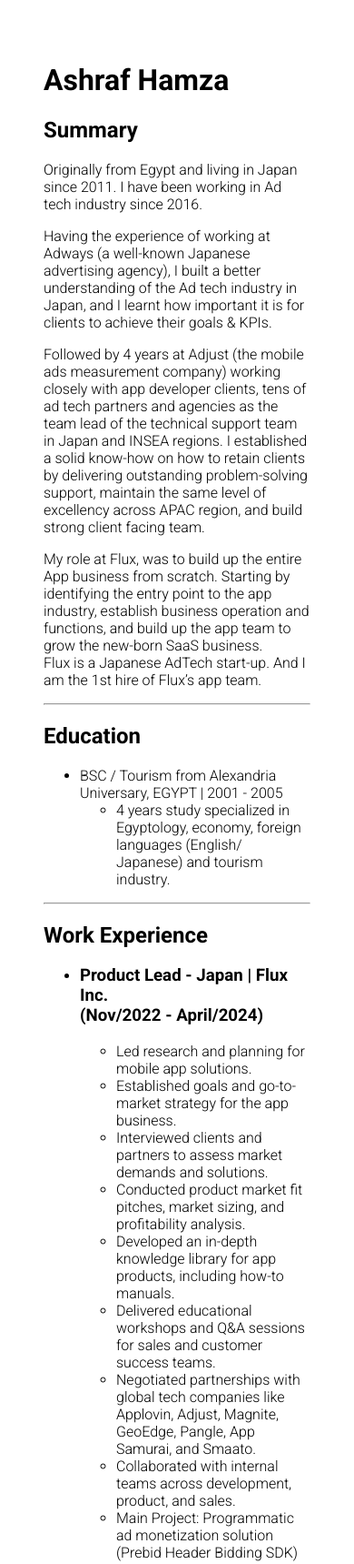
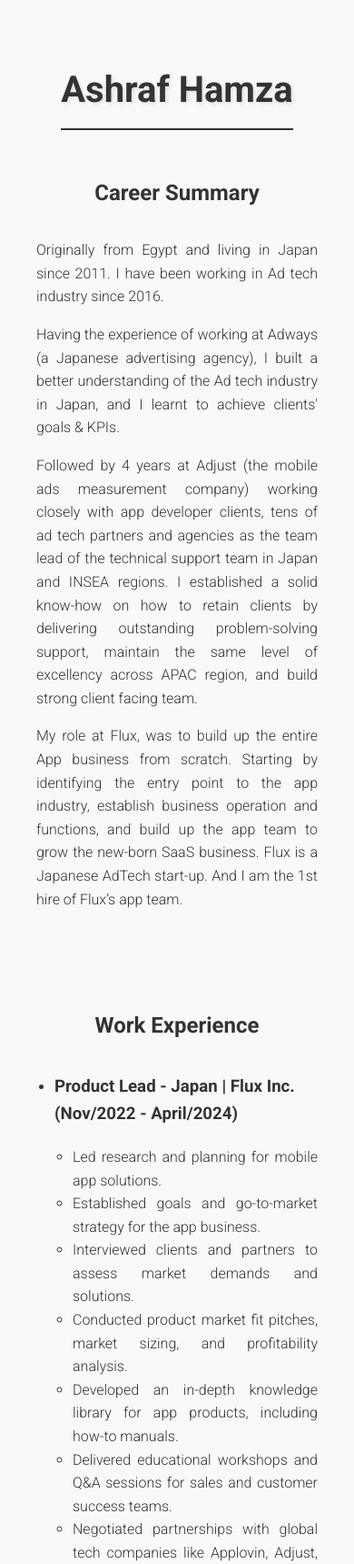
Before and after one commit to saharaclub/myResume, a plain HTML site: page index.html in a window 390 px wide. Shown: the top 1719 px of the page at 91% size. Drawn offline with Linux system fonts and the light colour scheme.

Commit message:
Update content

```diff
--- a/index.html
+++ b/index.html
@@ -1,6 +1,7 @@
 <!DOCTYPE html>
     <head>
         <meta charset="UTF-8">
+        <meta name="viewport" content="width=device-width, initial-scale=1.0">
         <title>Ashraf Hamza Resume</title>
 
         <link rel="preconnect" href="https://fonts.googleapis.com">
@@ -14,33 +15,124 @@
                 font-weight: 300;
                 font-style: normal;
                 padding: 40px;
+                max-width: 1000px;
+                margin: 0 auto;
+                line-height: 1.6;
+                background: #f9f9f9;
+                color: #333;
+            }
+
+            .resume-all {
+                display: flex;
+                flex-direction: column;
+                justify-content: center;
+                align-items: center;
+                align-content: center;
+                padding: 20px;
+            }
+
+            p, li {
+            line-height: 1.6;
+            text-align: justify;
+            font-size: large;
+            }
+
+            ul {
+                padding-left: 20px;
+            }
+
+
+            ul li::before {
+                font-weight: bold;
+                display: inline-block;
+                width: 1em;
+                margin-left: -1em;
+            }
+
+            h1 {
+
+                font-size: 60px;
+                text-align: center;
+                margin-bottom: 20px;
+                border-bottom: 2px solid #333;
+                padding-bottom: 10px;
+                text-shadow: 2px 2px 4px rgba(0, 0, 0, 0.1);
+            }
+
+            h2 {
+                font-size: 30px;
+                margin-top: 30px;
+                margin-bottom: 15px;
+            }
+
+            a {
+                color: #0073e6;
+                text-decoration: none;
+                transition: color 0.3s ease;
+            }
+
+            a:hover {
+                color: #005bb5;
+                text-decoration: underline;
+            }
+
+            footer {
+                text-align: center;
+                margin-top: 40px;
+                padding-top: 20px;
+                border-top: 1px solid #ccc;
+                font-size: 14px;
+                color: #666;
+            }
+
+            hr {
+                margin: 30px 0;
+                border: 0;
+                border-top: 1px solid #ccc;
+            }
+
+            @media (max-width: 768px) {
+                h1 {
+                    font-size: 40px;
+                }
+
+                h2 {
+                    font-size: 24px;
+                }
+
+                body {
+                    padding: 20px;
+                }
+
+                p, li {
+                    line-height: 1.6;
+                    text-align: justify;
+                    font-size: medium;
+                }
             }
         </style>
-
     </head>
 
     <body>
+        <div class="resume-all">
+            <div>
                 <h1>Ashraf Hamza</h1>
+            </div>
 
-            <h2>Summary</h2>
+            <div>
+                <h2>Career Summary</h2>
+            </div>
+            <div>
                 <p>Originally from Egypt and living in Japan since 2011. I have been working in Ad tech industry since 2016.</p>
-            <p>Having the experience of working at Adways (a well-known Japanese advertising agency), I built a better understanding of the Ad tech industry in Japan, and I learnt how important it is for clients to achieve their goals & KPIs.</p>
+                <p>Having the experience of working at Adways (a Japanese advertising agency), I built a better understanding of the Ad tech industry in Japan, and I learnt to achieve clients' goals & KPIs.</p>
                 <p>Followed by 4 years at Adjust (the mobile ads measurement company) working closely with app developer clients, tens of ad tech partners and agencies as the team lead of the technical support team in Japan and INSEA regions. I established a solid know-how on how to retain clients by delivering outstanding problem-solving support, maintain the same level of excellency across APAC region, and build strong client facing team.</p>
-            <p>My role at Flux, was to build up the entire App business from scratch. Starting by identifying the entry point to the app industry, establish business operation and functions, and build up the app team to grow the new-born SaaS business.<br />
-                Flux is a Japanese AdTech start-up. And I am the 1st hire of Flux’s app team.</p>
+                <p>My role at Flux, was to build up the entire App business from scratch. Starting by identifying the entry point to the app industry, establish business operation and functions, and build up the app team to grow the new-born SaaS business. Flux is a Japanese AdTech start-up. And I am the 1st hire of Flux’s app team.</p>
+            </div>
             <hr/>
-
-            <h2>Education</h2>
-            <ul>
-                <li>
-                    BSC / Tourism from Alexandria Universary, EGYPT | 2001 - 2005
-                    <ul><li>4 years study specialized in Egyptology, economy, foreign languages (English/ Japanese) and tourism industry.</li>
-                    </ul>
-                </li>
-            </ul>
-
-            <hr/>
+            <div>
                 <h2>Work Experience</h2>
+            </div>
+            <div>
                 <ul>
                     <li><h3>Product Lead - Japan | Flux Inc. <br /> (Nov/2022 - April/2024)</h3>
                         <ul>
@@ -55,7 +147,8 @@
                             <li>Main Project: Programmatic ad monetization solution (Prebid Header Bidding SDK)</li>
                         </ul>
                     </li>
-                <li><h3>Head of Operations - Japan | GumGum Inc. <br /> (Jan/2022 - July/2022) </h3>
+                    <li>
+                        <h3>Head of Operations - Japan | GumGum Inc. <br /> (Jan/2022 - July/2022) </h3>
                         <ul>
                             <li>Managed a 10-member operations team in Japan, including account managers, ad operations specialists, creative designers, and programmatic solution specialists.</li>
                             <li>Collaborated with HR to create coaching and career-path plans, implementing them through weekly 1:1s and casual check-ins.</li>
@@ -64,7 +157,8 @@
                             <li>Identified market needs to optimize operational excellence and customer service.</li>
                         </ul>
                     </li>
-                <li><h3>Team Lead Technical Account Management | Adjust <br /> (Oct/2017 – Dec/2021) </h3>
+                    <li>
+                        <h3>Team Lead Technical Account Management | Adjust <br /> (Oct/2017 – Dec/2021) </h3>
                         <ul>
                             <li>Led a team of 15 account managers across Japan, Korea, India, and SEA, overseeing project coordination and training programs.</li>
                             <li>Collaborated closely with regional sales and technical support leadership.</li>
@@ -76,7 +170,8 @@
                             <li>Acted as a subject matter expert, advising on complex issues, attending critical client meetings, and speaking at seminars and educational workshops.</li>
                         </ul>
                     </li>
-                <li><h3>Digital Advertising Operation | Adways Inc <br /> (Feb/2016 - Sep/2017)</h3>
+                    <li>
+                        <h3>Digital Advertising Operation | Adways Inc <br /> (Feb/2016 - Sep/2017)</h3>
                         <ul>
                             <li>Worked closely with sales team from proposal to deal closing by providing customized advertising strategy for client’s campaigns.</li>
                             <li>Planned and managing inbound/outbound digital ads at several media platforms with focus on SNS (Facebook, Twitter, Google, nend, imobile, Amoad and etc.).</li>
@@ -84,9 +179,13 @@
                         </ul>
                     </li>
                 </ul>
+            </div>
 
             <hr/>
+            <div>
                 <h2>Skills</h2>
+            </div>
+            <div>
                 <ul>
                 <li>
                     <h3>Language Skills</h3>
@@ -112,6 +211,8 @@
 
                                 <li>Mobile App Dev.:
                                     <ul>
+                                        <li>Xcode</li>
+                                        <li>Swift UI KIT</li>
                                         <li>Swift UI</li>
                                     </ul>
                                 </li>
@@ -155,26 +256,46 @@
                             </li>
                         </ol>
                     </li>
-
                 </li>
             </ul>
-
+            </div>
             <hr/>
-
+            <div>
+                <h2>Education</h2>
+            </div>
+            <div>
+                <ul>
+                    <li>
+                        BSC / Tourism from Alexandria Universary, EGYPT | 2001 - 2005
+                        <ul>
+                            <li>4 years study specialized in Egyptology, economy, foreign languages (English/ Japanese) and tourism industry.</li>
+                        </ul>
+                    </li>
+                </ul>
+            </div>
+            <hr/>
+            <div>
                 <h2>Let's get in touch!</h2>
-            <p>Thank you very much for taking the time to read through my resume.
+            </div>
+            <div>
+                <p>
+                    Thank you very much for taking the time to read through my resume.
                     <br />
                     If you are interested in hiring me, please contact me through my info in the link below.
                 </p>
-            <a href="./contact.html">Contact Me</a>
+        </div>
+            <div>
+                <a href="https://www.linkedin.com/in/hamza-ashraf-jp/">Contact Me</a>
+            </div>
             <br /><br />
-            <img src="./assets/SM9A2762_ashraf.JPG" alt="my photo" height="200" />
+            <div></div><img src="./assets/ashraf_round.png" alt="my photo" height="200" />
 
             <hr />
 
             <footer>
-                <p>Copy right © 2024 Ashraf Hamza. All rights reserved.</p>
+                <p>Copy right © 2025 Ashraf Hamza. All rights reserved.</p>
             </footer>
+        </div>
 
     </body>
 </html>
```
Also changed, not shown: assets/SM9A2762_ashraf.JPG (deleted), assets/ashraf_round.png (added), contact.html (deleted), 1 other file. Lines whose indentation alone changed are shown as unchanged.
